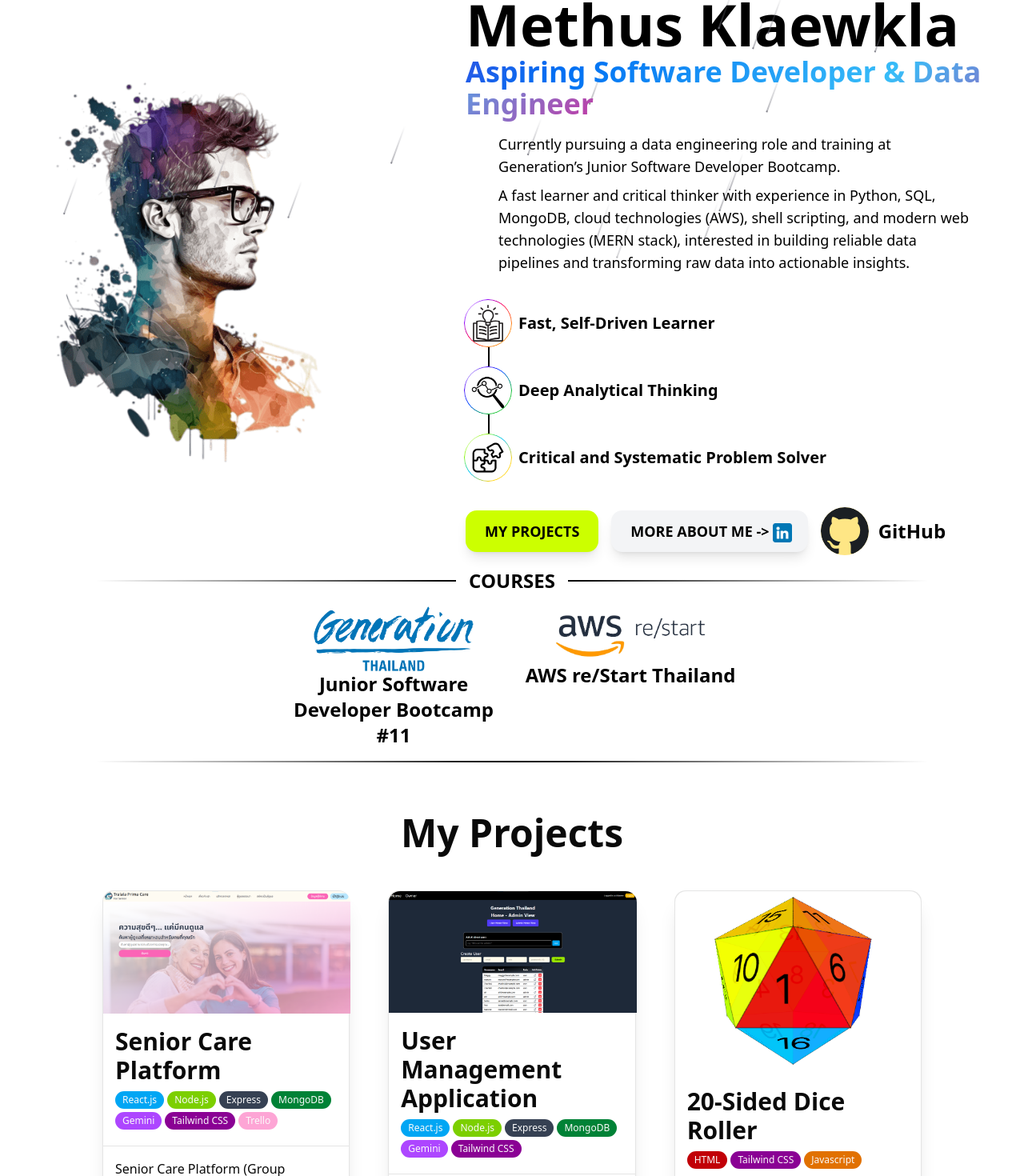
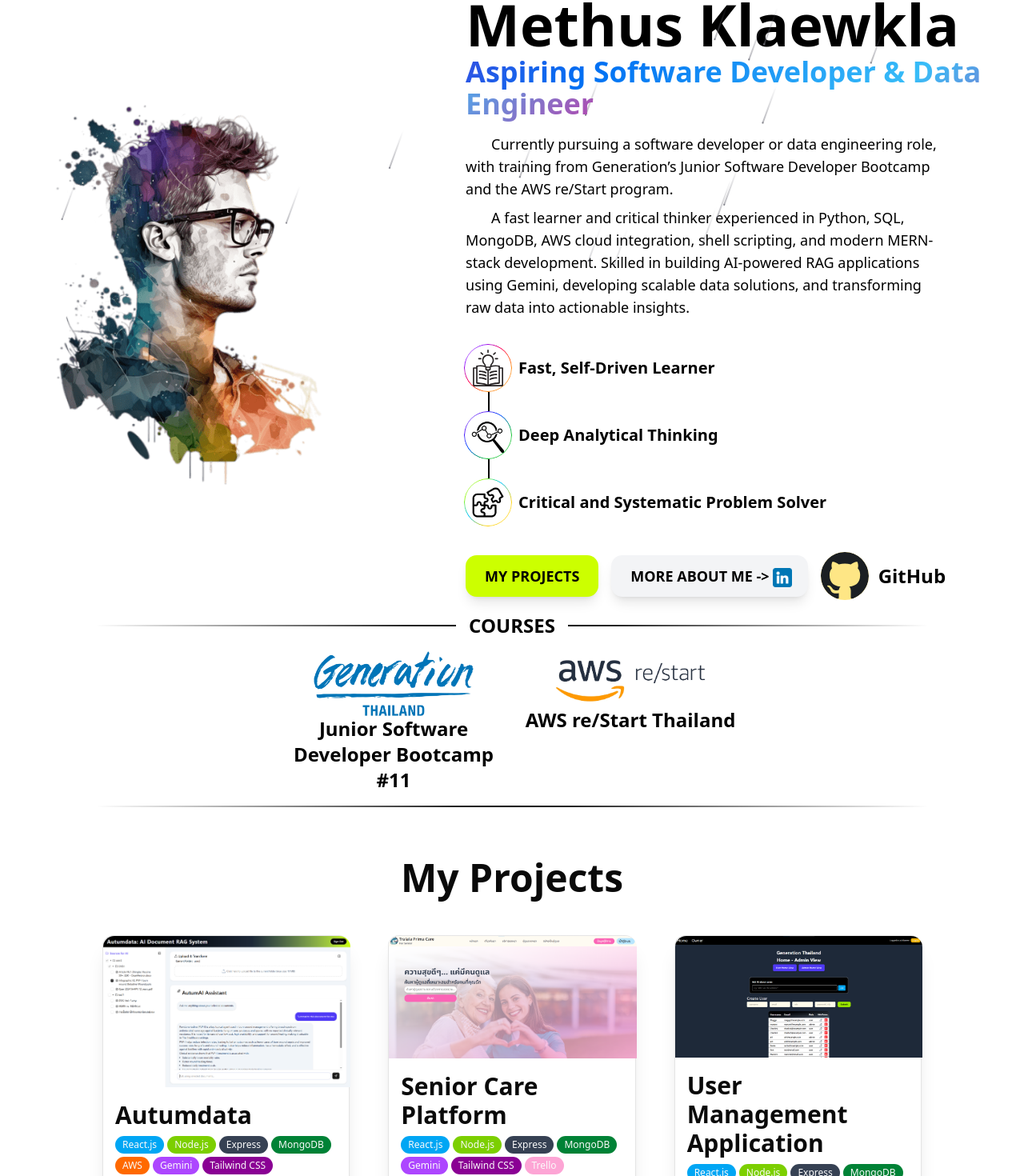
Before and after one commit to Sorbemelon/portfolio-react, a React (Vite) app: page / in a window 1280 px wide. Shown: the part 26-1496 px from the top of the page at 80% size. Built offline with nearby package versions, Linux system fonts and the light colour scheme.

Commit message:
Updating portfolio 07/02/26

```diff
--- a/src/views/Home.jsx
+++ b/src/views/Home.jsx
@@ -30,9 +30,9 @@
                         <AuroraText className="text-2xl md:text-4xl font-semibold">
                              Aspiring Software Developer & Data Engineer
                         </AuroraText>
-                        <div className="flex flex-col gap-2 max-w-150 text-lg mt-4 mb-8 mx-auto">
-                            <p>Currently pursuing a data engineering role and training at Generation’s Junior Software Developer Bootcamp.</p>
-                            <p>A fast learner and critical thinker with experience in Python, SQL, MongoDB, cloud technologies (AWS), shell scripting, and modern web technologies (MERN stack), interested in building reliable data pipelines and transforming raw data into actionable insights.</p>
+                        <div className="flex flex-col gap-2 max-w-150 text-lg mt-4 mb-8 *:indent-8">
+                            <p>Currently pursuing a software developer or data engineering role, with training from Generation’s Junior Software Developer Bootcamp and the AWS re/Start program.</p>
+                            <p>A fast learner and critical thinker experienced in Python, SQL, MongoDB, AWS cloud integration, shell scripting, and modern MERN-stack development. Skilled in building AI-powered RAG applications using Gemini, developing scalable data solutions, and transforming raw data into actionable insights.</p>
                         </div>
                          <ul className="pl-4 ml-7 mb-8 border-l-2 border-black text-xl font-semibold">
                             <li className="relative -left-12 flex mb-6 items-center">
@@ -103,6 +103,30 @@
             <section id="project" className="flex flex-col mt-4 mb-8">
                 <h2 className="text-center text-3xl md:text-5xl font-bold mb-12">My Projects</h2>
                 <div className="grid sm:grid-cols-2 lg:grid-cols-3 mx-[10%] gap-12">
+                    <Card className="w-full border-none p-0 shadow-xl">
+                        <MagicCard className={`h-full`}>
+                            <div>
+                                <Link to="https://jsd11-methus-project.vercel.app/" target="_blank">
+                                    <img src="/images/autumdata-1.png" className="w-fit m-px rounded-t-xl" />
+                                </Link>
+                            </div>
+                            <CardHeader className="border-border border-b p-4 [.border-b]:pb-4">
+                                <CardTitle className={`text-3xl`}>Autumdata</CardTitle>
+                                <CardDescription className={`*:mr-1 *:mb-1`}>
+                                     <Badge className={`bg-sky-500`}>React.js</Badge>
+                                     <Badge className={`bg-lime-500`}>Node.js</Badge>
+                                     <Badge className={`bg-gray-700`}>Express</Badge>
+                                     <Badge className={`bg-green-700`}>MongoDB</Badge>
+                                     <Badge className={`bg-orange-500`}>AWS</Badge>
+                                     <Badge className={`bg-purple-500`}>Gemini</Badge>
+                                     <Badge className={`bg-fuchsia-800`}>Tailwind CSS</Badge>
+                                </CardDescription>
+                            </CardHeader>
+                            <CardContent className="p-4">
+                                AI Document RAG System: An AI-powered document platform built with MERN, Amazon S3, and Gemini AI that turns uploaded files into a searchable knowledge base with semantic retrieval and context-aware Q&A.
+                            </CardContent>
+                        </MagicCard>
+                    </Card>
                     <Card className="w-full border-none p-0 shadow-xl">
                         <MagicCard className={`h-full`}>
                             <div>
@@ -208,7 +232,7 @@
                             </CardContent>
                         </MagicCard>
                     </Card>
-                    <Card className="w-full border-none p-0 shadow-xl">
+                    {/* <Card className="w-full border-none p-0 shadow-xl">
                         <MagicCard className={`h-full`}>
                             <div>
                                 <Link to="https://dbdiagram.io/d/Senior-Care-Platform-691993236735e11170036981" target="_blank">
@@ -225,7 +249,7 @@
                                 SQL database design involving creation of an ER diagram for use with a senior care platform prior to conversion to a MongoDB schema
                             </CardContent>
                         </MagicCard>
-                    </Card>
+                    </Card> */}
                     <Card className="w-full border-none p-0 shadow-xl">
                         <MagicCard className={`h-full`}>
                             <div>
```
Also changed, not shown: public/images/autumdata-1.png (added).
